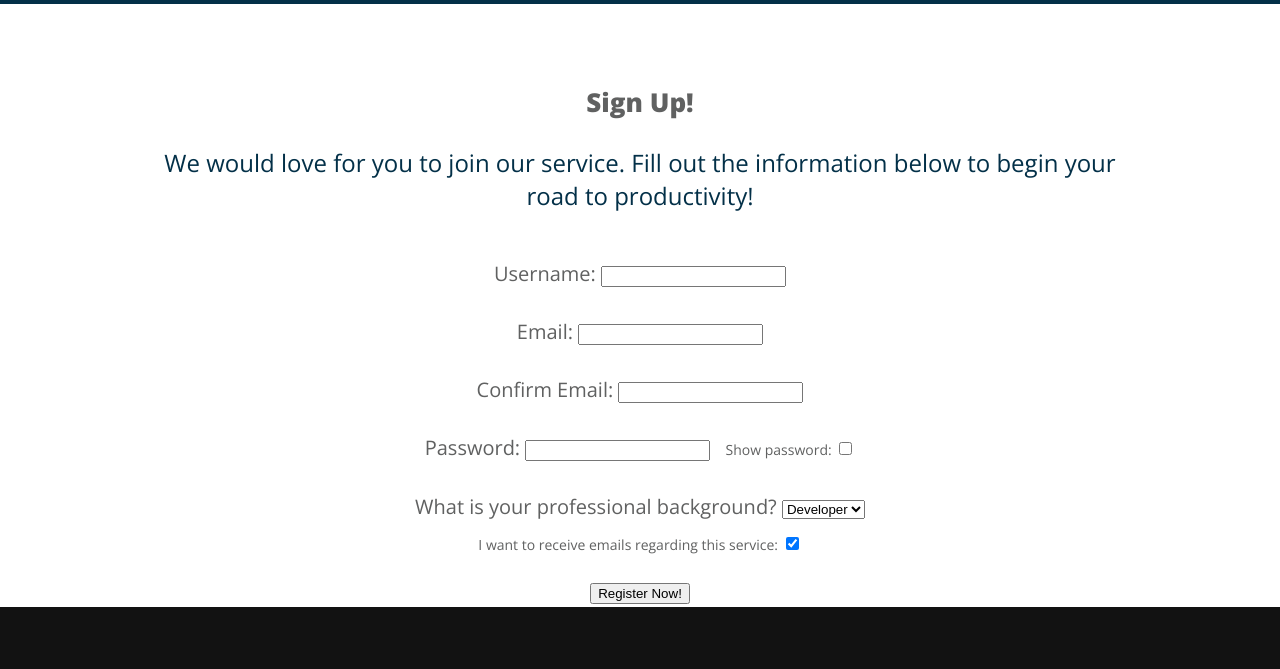
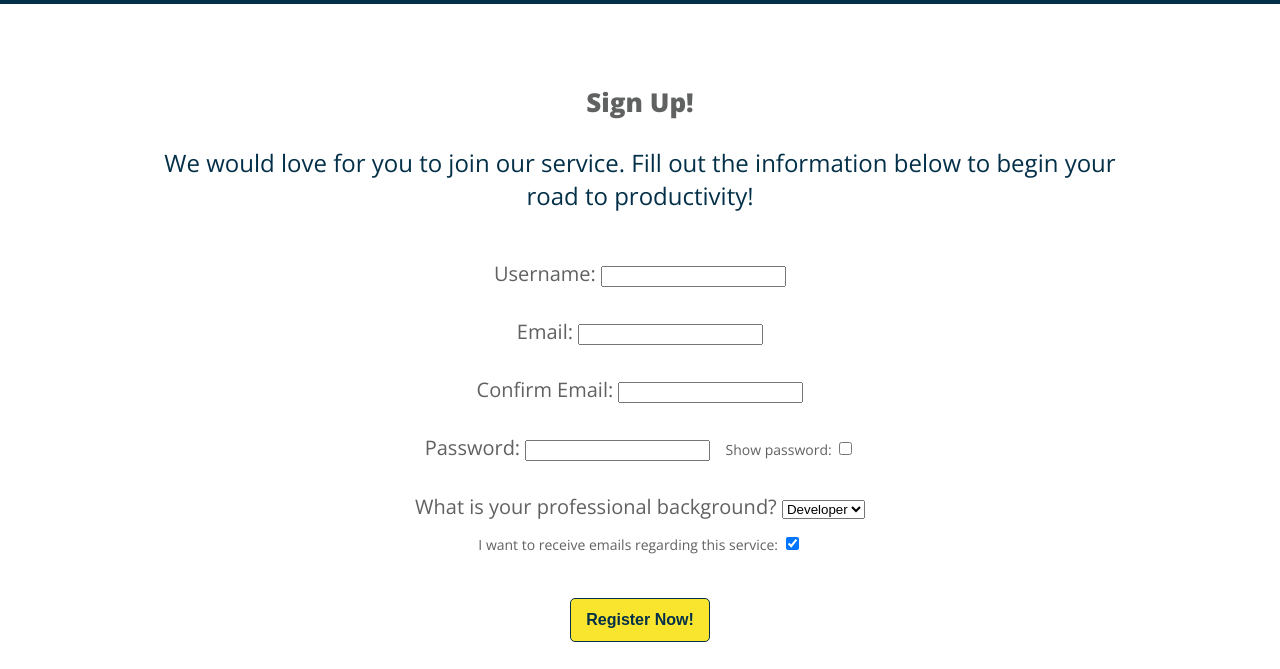
Before and after one commit to brobertson3/brobertson_homework_6, a plain HTML site: page solution_code/register.html in a window 1280 px wide. Shown: the part 113-782 px from the top of the page. Drawn offline with nearby package versions, Linux system fonts and the light colour scheme.

Commit message:
Random feature to button
Added a cool pulsing box shadow feature to the button.

```diff
--- a/solution_code/css/style.css
+++ b/solution_code/css/style.css
@@ -220,16 +220,18 @@ blockquote span {
   font-weight: 600;
 }
 
-/*.button {
+.button {
   border-radius: 5px;
   font-weight: 800;
   padding: 12px 0;
-  width: 280px;
-  font-size: 28px;
+  width: 140px;
+  font-size: 16px;
   text-align: center;
   display: block;
   margin: 0 auto;
 }
+
+/*
 .yellow {
   background: #f9e42e;
   color: #033048;
@@ -340,6 +342,30 @@ input[type='password'] {
   margin-right: 10px;
 }
 
+input[type="submit"] {
+  margin: 40px auto;
+  border: 1px solid;
+  background: #f9e42e;
+  color: #033048;
+}
+
+/* Because..why not..semi cool right!! :D */
+input[type="submit"]:hover {
+  -webkit-animation-name: buttonPulse;
+  -webkit-animation-duration: 3s;
+  -webkit-animation-iteration-count: 10;
+  -webkit-box-shadow: 0 0 18px #000;
+}
+
+@-webkit-keyframes buttonPulse {
+  from {
+    -webkit-box-shadow: 0 0 0 #000;
+  }
+  to {
+    -webkit-box-shadow: 0 0 18px #000;
+  }
+}
+
 /****************** Responsive ********************/
 @media only screen and (max-width: 768px) {
   body {
--- a/solution_code/register.html
+++ b/solution_code/register.html
@@ -71,7 +71,7 @@
 							I want to receive emails regarding this service:
 							<input type="checkbox" checked="checked" id="check_box"><br>
 						</label>
-						<input type="submit" value="Register Now!">
+						<input type="submit" value="Register Now!" class="button">
 					</form>
 				</section>
 			</div>
```
